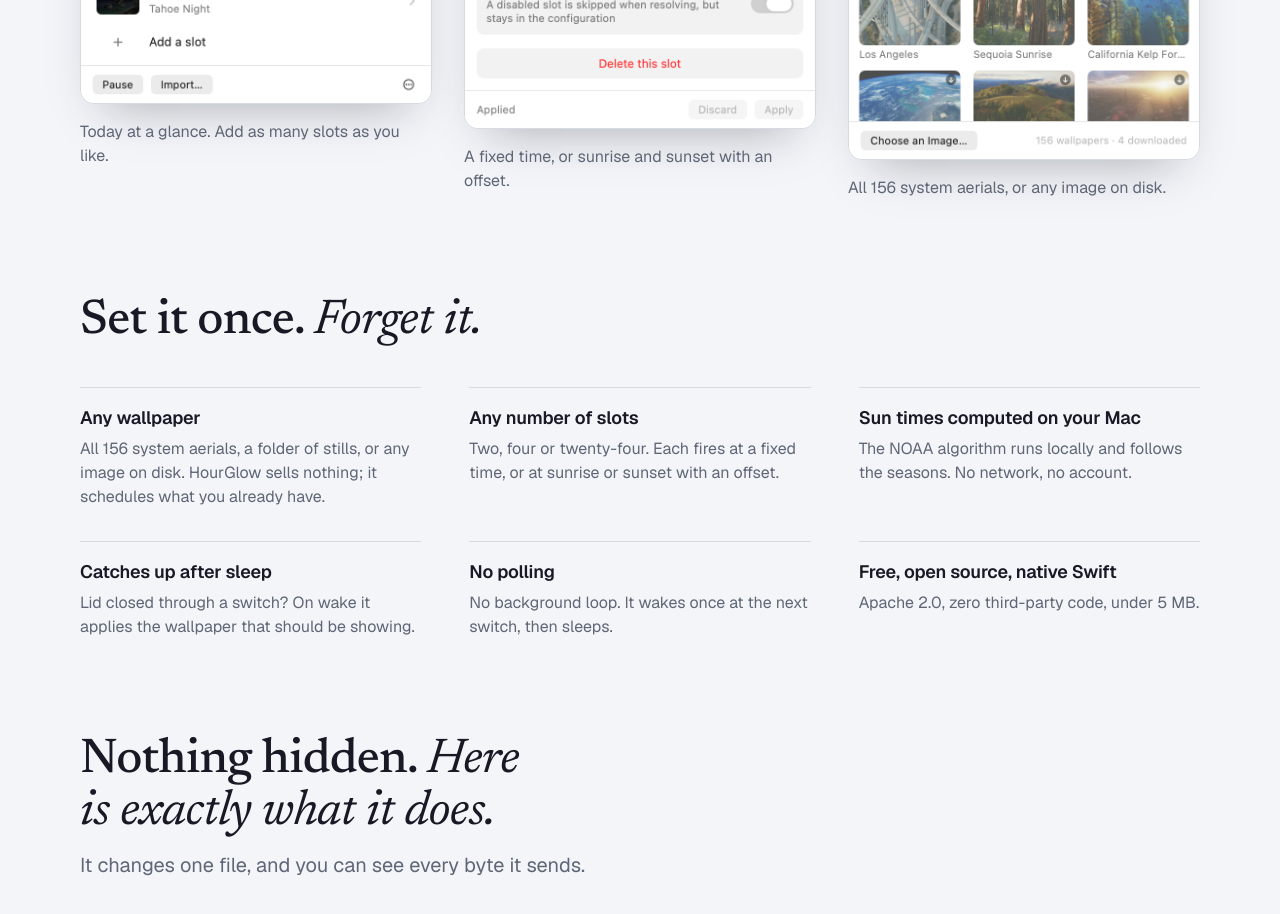
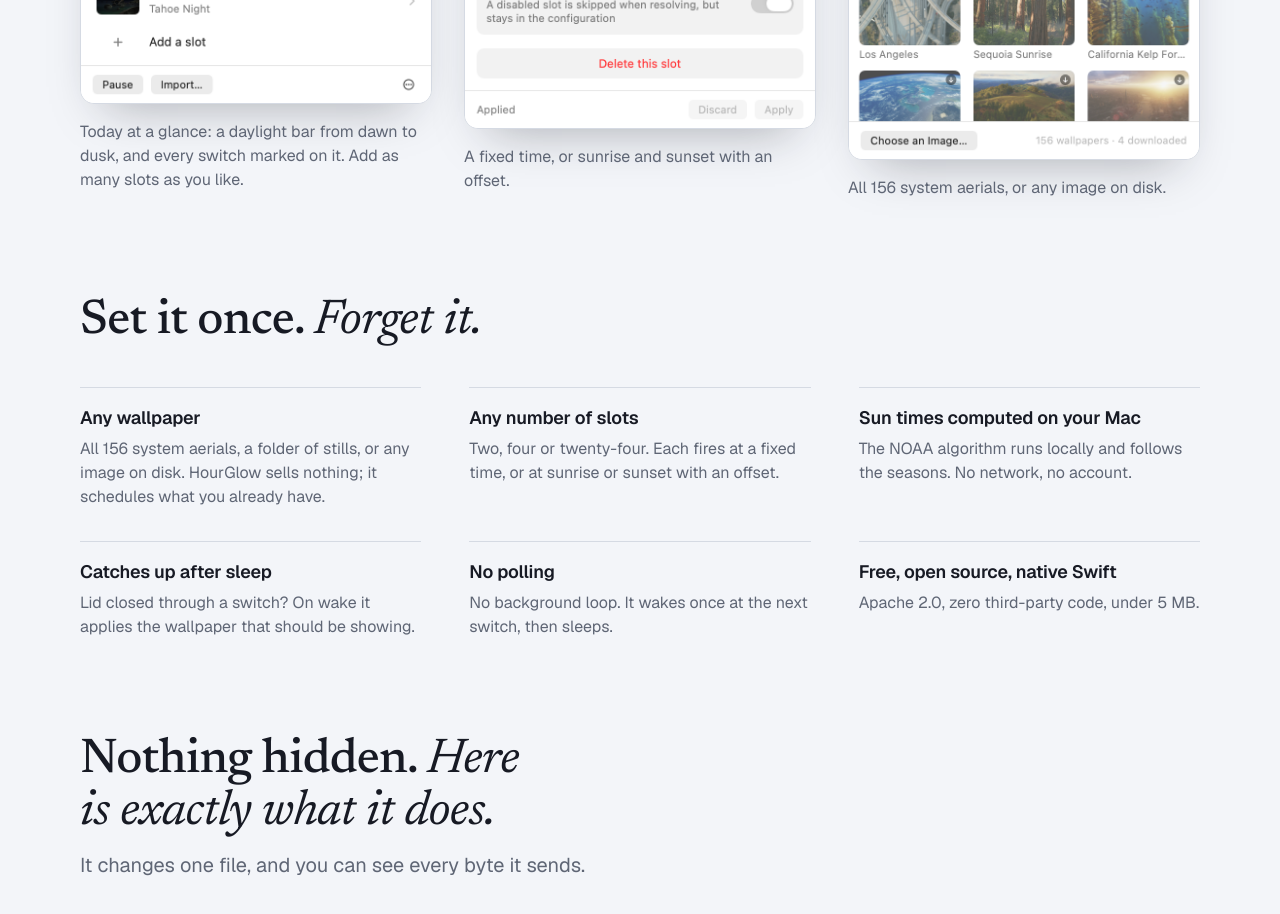
Before and after one commit to bobbyhuang-dev/hourglow-web, a website: page index.html in a window 1280 px wide. Shown: the part 1280-2194 px from the top of the page. Drawn offline with nearby package versions, Linux system fonts and the light colour scheme.

Commit message:
Describe the daylight bar in the timeline caption for 1.5

```diff
--- a/index.html
+++ b/index.html
@@ -140,10 +140,10 @@
       <div class="screens">
         <figure>
           <div class="panel-frame">
-            <img class="shot-light" src="assets/panel-timeline.png" alt="The timeline: today's slots with their resolved times." data-i18n-alt="shotTimelineAlt" width="720" height="818" loading="lazy">
-            <img class="shot-dark" src="assets/panel-timeline-dark.png" alt="The timeline: today's slots with their resolved times." data-i18n-alt="shotTimelineAlt" width="720" height="818" loading="lazy">
+            <img class="shot-light" src="assets/panel-timeline.png" alt="The timeline: a 24-hour daylight bar above today's slots with their resolved times." data-i18n-alt="shotTimelineAlt" width="720" height="818" loading="lazy">
+            <img class="shot-dark" src="assets/panel-timeline-dark.png" alt="The timeline: a 24-hour daylight bar above today's slots with their resolved times." data-i18n-alt="shotTimelineAlt" width="720" height="818" loading="lazy">
           </div>
-          <figcaption data-i18n="shotTimeline">Today at a glance. Add as many slots as you like.</figcaption>
+          <figcaption data-i18n="shotTimeline">Today at a glance: a daylight bar from dawn to dusk, and every switch marked on it. Add as many slots as you like.</figcaption>
         </figure>
         <figure>
           <div class="panel-frame">
--- a/site.js
+++ b/site.js
@@ -35,8 +35,8 @@
       slotEvening: "Evening", ruleEvening: "sunset −30 min",
       slotNight: "Night", ruleNight: "sunset +1 h",
       panelTitle: "One panel in the menu bar. No Dock icon, no window.",
-      shotTimelineAlt: "The timeline: today's slots with their resolved times.",
-      shotTimeline: "Today at a glance. Add as many slots as you like.",
+      shotTimelineAlt: "The timeline: a 24-hour daylight bar above today's slots with their resolved times.",
+      shotTimeline: "Today at a glance: a daylight bar from dawn to dusk, and every switch marked on it. Add as many slots as you like.",
       shotSlotAlt: "A slot editor with Clock, Sunrise and Sunset triggers.",
       shotSlot: "A fixed time, or sunrise and sunset with an offset.",
       shotPickerAlt: "The wallpaper picker showing system aerials.",
@@ -111,8 +111,8 @@
       slotEvening: "傍晚", ruleEvening: "日落 −30 分钟",
       slotNight: "夜晚", ruleNight: "日落 +1 小时",
       panelTitle: "菜单栏里的一个面板。没有 Dock 图标，没有窗口。",
-      shotTimelineAlt: "时间线：今天的各个时段及其计算出的时间。",
-      shotTimeline: "今天一目了然。想加多少时段都可以。",
+      shotTimelineAlt: "时间线：一条 24 小时的天光条，下面是今天的各个时段及其计算出的时间。",
+      shotTimeline: "今天一目了然：一条从晨光到暮色的天光条，每一次切换都标在上面。想加多少时段都可以。",
       shotSlotAlt: "时段编辑器，可选时钟、日出和日落三种触发方式。",
       shotSlot: "固定时间，或者日出、日落加上偏移。",
       shotPickerAlt: "壁纸选择器，显示系统航拍壁纸。",
```
